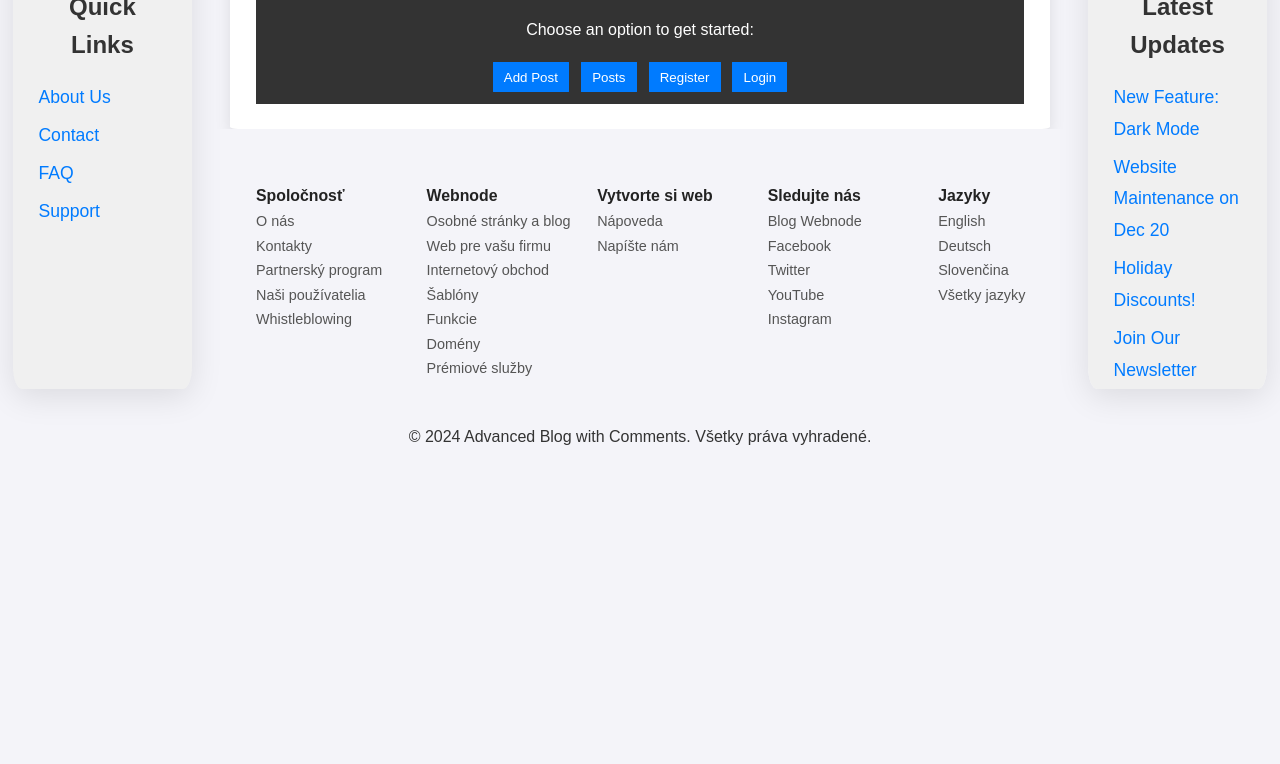
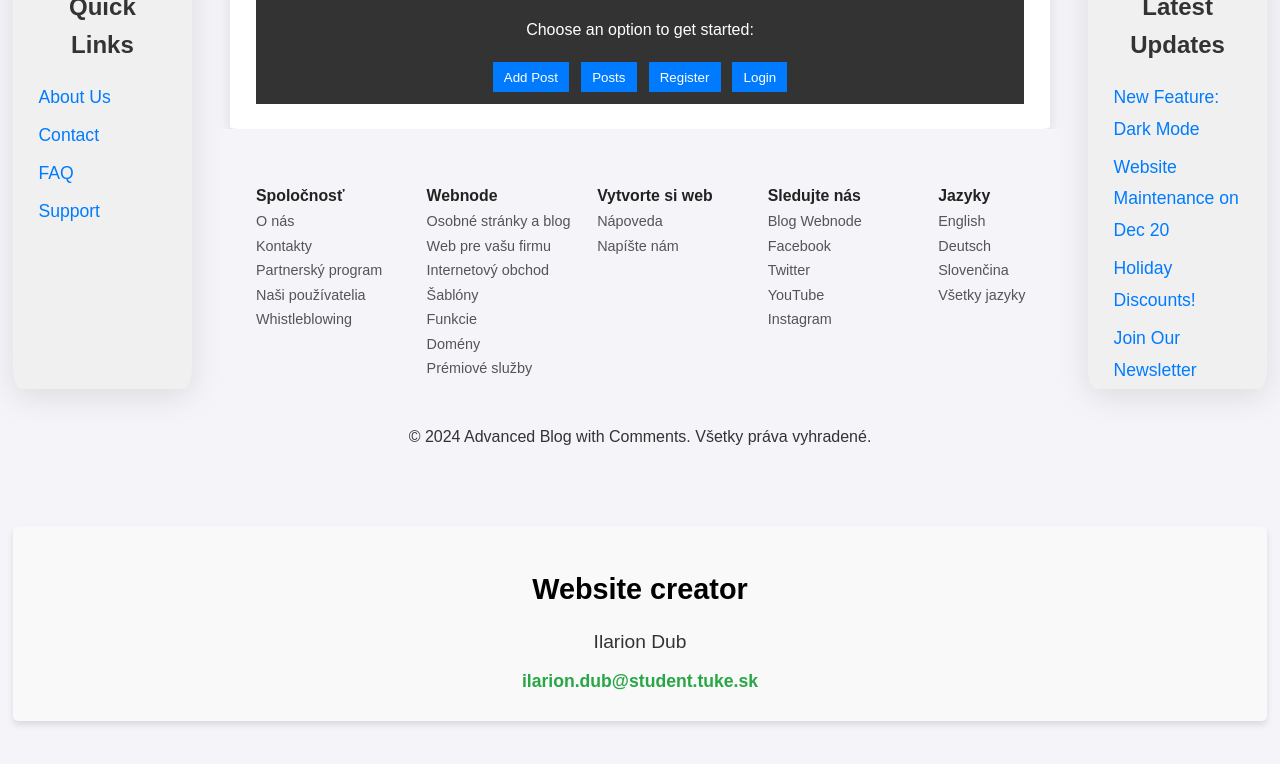
Before and after one commit to IlarionDub/V2.8, a website: page index.html in a window 1280 px wide. Shown: the part 142-906 px from the top of the page. Before the commit the page ends 800 px from the top, so only its background shows below. Drawn offline with Linux system fonts and the light colour scheme; no server answers.

Commit message:
Update index.html

```diff
--- a/index.html
+++ b/index.html
@@ -174,6 +174,11 @@
         </ul>
     </div>
 
+        <div class="creator-info">
+        <h2>Website creator</h2>
+        <p>Ilarion Dub</p>
+        <a href="mailto:ilarion.dub@student.tuke.sk">ilarion.dub@student.tuke.sk</a>
+    </div>
 
     <script src="app.js"></script>
 </div>
```
